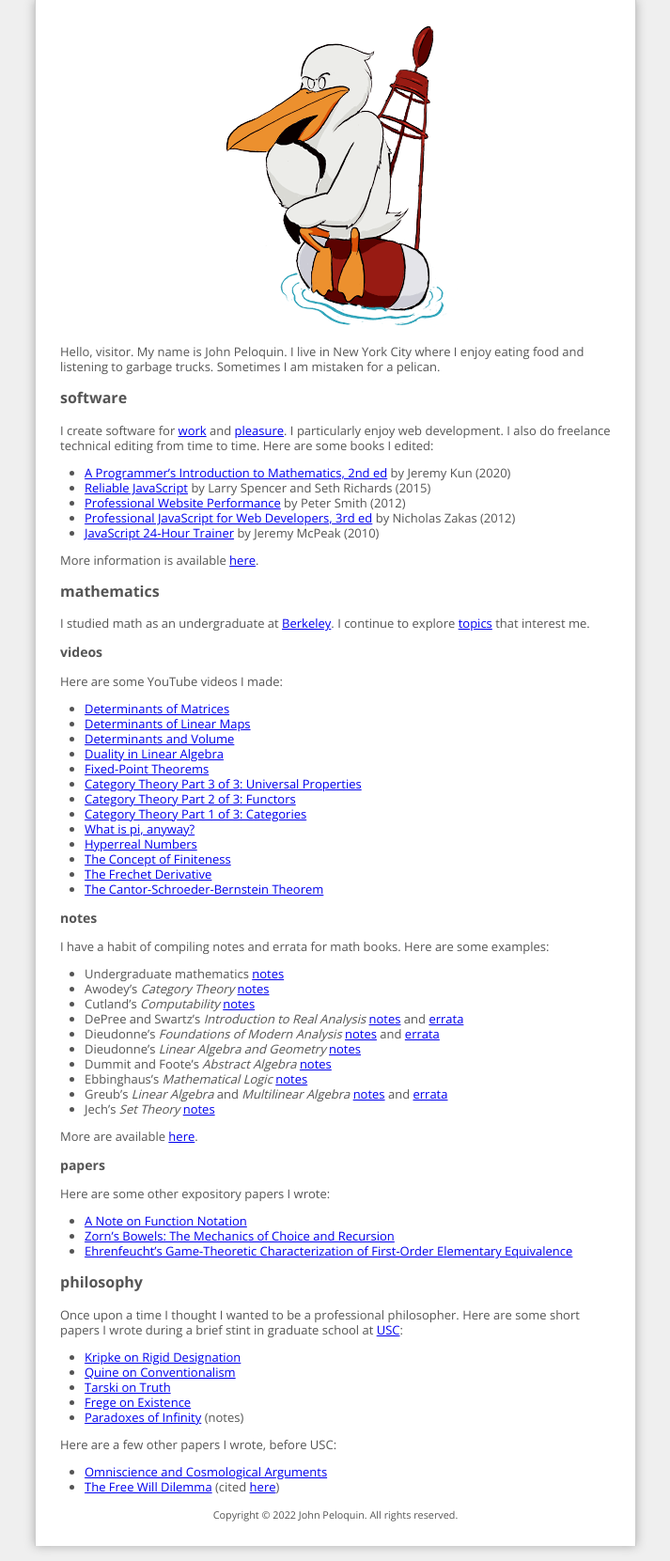
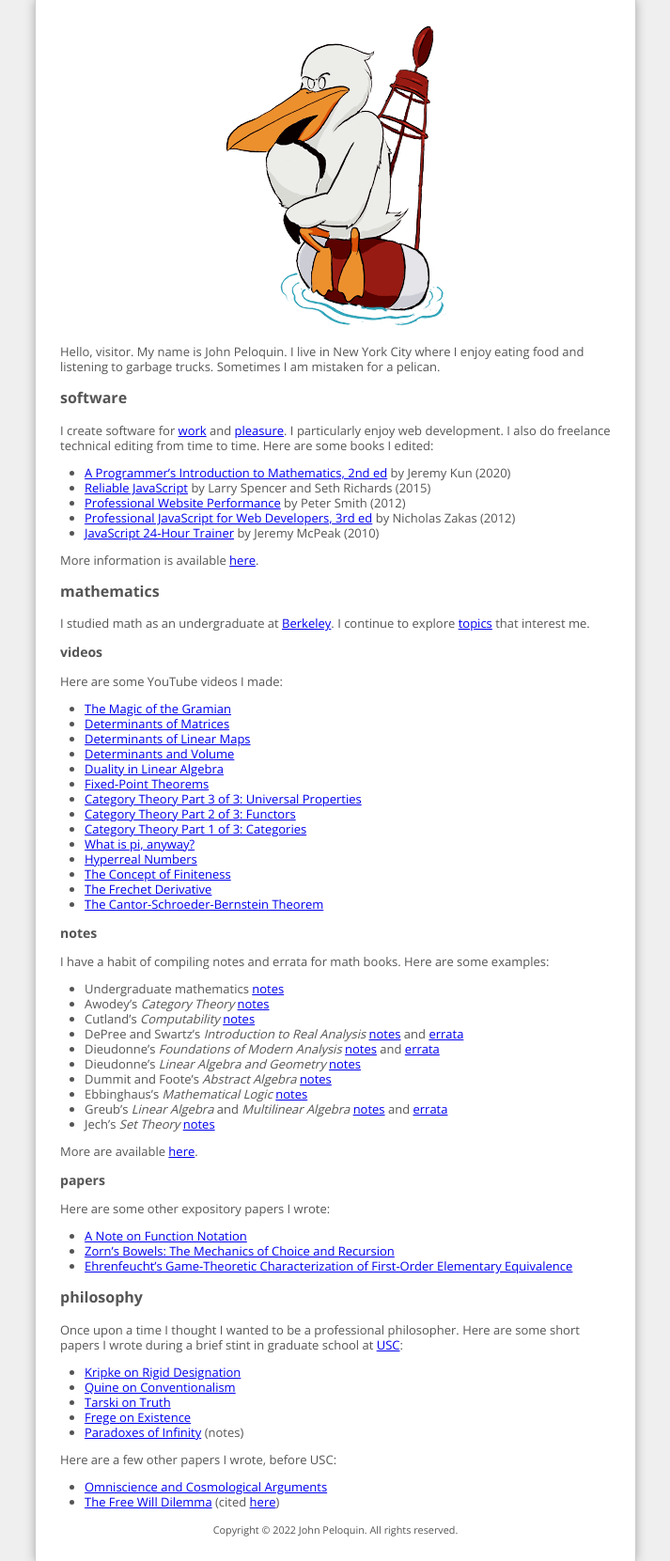
Before and after one commit to blargoner/blargoner.github.com, a Jekyll site: the page built from index.md, in a window 1280 px wide. Shown: the whole page at 94% size, without its empty margins (283-996 px from the left). Built offline with Jekyll 4.4.1, drawn with Linux system fonts in a browser that asks for light colours.

Commit message:
praise the lord

```diff
--- a/index.md
+++ b/index.md
@@ -25,6 +25,7 @@ I studied math as an undergraduate at [Berkeley][ucb]. I continue to explore [to
 
 Here are some YouTube videos I made:
 
+- [The Magic of the Gramian][math.vid.dets.grammy]
 - [Determinants of Matrices][math.vid.dets.mats]
 - [Determinants of Linear Maps][math.vid.dets.maps]
 - [Determinants and Volume][math.vid.dets.vol]
```
Also changed, not shown: other parts of index.md (+1 -0 lines).
